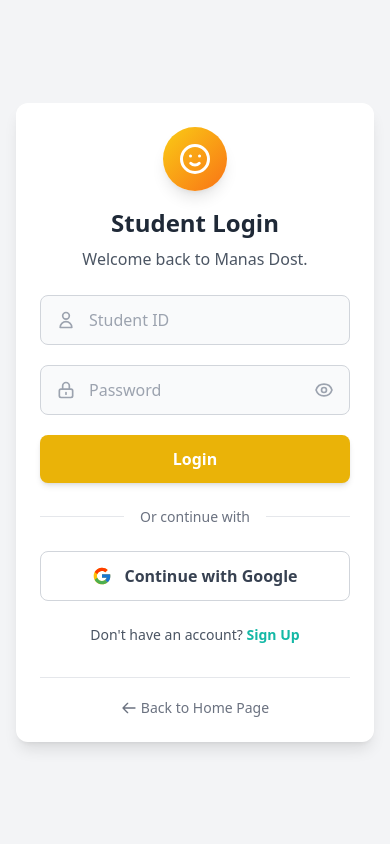
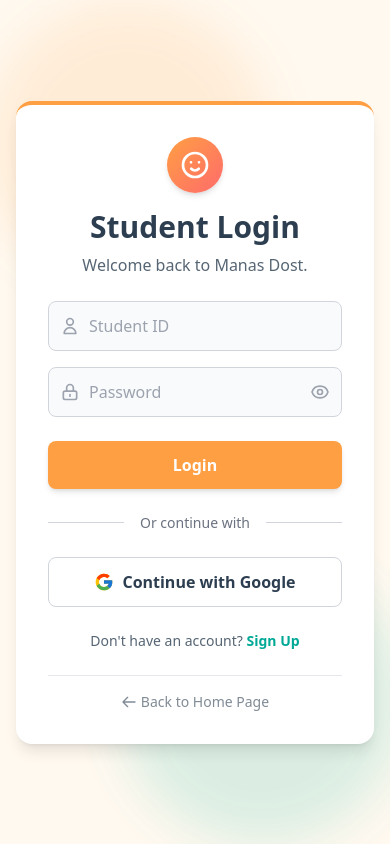
Before and after one commit to maheshwarikashish/Manas-Dost, a React (Vite) app in the folder wellness-project/: page /login in a window 390 px wide. Built offline with nearby package versions, Linux system fonts and the light colour scheme.

Commit message:
make header responsive and restore color theme for login and signup page

```diff
--- a/wellness-project/src/pages/LoginPage.jsx
+++ b/wellness-project/src/pages/LoginPage.jsx
@@ -9,7 +9,6 @@
 const SpinnerIcon = () => <svg className="animate-spin h-5 w-5 text-white" xmlns="http://www.w3.org/2000/svg" fill="none" viewBox="0 0 24 24"><circle className="opacity-25" cx="12" cy="12" r="10" stroke="currentColor" strokeWidth="4"></circle><path className="opacity-75" fill="currentColor" d="M4 12a8 8 0 018-8V0C5.373 0 0 5.373 0 12h4zm2 5.291A7.962 7.962 0 014 12H0c0 3.042 1.135 5.824 3 7.938l3-2.647z"></path></svg>;
 const GoogleIcon = () => <svg className="w-5 h-5" viewBox="0 0 48 48"><path fill="#FFC107" d="M43.611 20.083H42V20H24v8h11.303c-1.649 4.657-6.08 8-11.303 8c-6.627 0-12-5.373-12-12s5.373-12 12-12c3.059 0 5.842 1.154 7.961 3.039l5.657-5.657C34.046 6.053 29.268 4 24 4C12.955 4 4 12.955 4 24s8.955 20 20 20s20-8.955 20-20c0-1.341-.138-2.65-.389-3.917z"></path><path fill="#FF3D00" d="M6.306 14.691l6.571 4.819C14.655 15.108 18.961 12 24 12c3.059 0 5.842 1.154 7.961 3.039l5.657-5.657C34.046 6.053 29.268 4 24 4C16.318 4 9.656 8.337 6.306 14.691z"></path><path fill="#4CAF50" d="M24 44c5.166 0 9.86-1.977 13.409-5.192l-6.19-5.238C29.211 35.091 26.715 36 24 36c-5.222 0-9.618-3.217-11.283-7.946l-6.522 5.025C9.505 39.556 16.227 44 24 44z"></path><path fill="#1976D2" d="M43.611 20.083H42V20H24v8h11.303c-.792 2.237-2.231 4.166-4.087 5.571l6.19 5.238C42.012 36.49 44 30.638 44 24c0-1.341-.138-2.65-.389-3.917z"></path></svg>;
 const ArrowLeftIcon = () => <svg xmlns="http://www.w3.org/2000/svg" className="h-4 w-4 mr-1" fill="none" viewBox="0 0 24 24" stroke="currentColor"><path strokeLinecap="round" strokeLinejoin="round" strokeWidth={2} d="M10 19l-7-7m0 0l7-7m-7 7h18" /></svg>;
-
 
 const LoginPage = ({ onLogin }) => {
     const [id, setId] = useState('');
@@ -38,56 +37,59 @@
     };
 
     return (
-        <section className="min-h-screen flex items-center justify-center bg-gray-100 p-4 sm:p-6 lg:p-8">
-            <div className="w-full max-w-md">
-                <div className="bg-white p-6 sm:p-8 rounded-xl shadow-lg animate-fade-in-up text-center">
-                    <div className="mx-auto mb-4 w-16 h-16 bg-gradient-to-br from-yellow-400 to-orange-500 rounded-full flex items-center justify-center shadow-lg">
-                        <svg xmlns="http://www.w3.org/2000/svg" className="h-9 w-9 text-white" fill="none" viewBox="0 0 24 24" stroke="currentColor"><path strokeLinecap="round" strokeLinejoin="round" strokeWidth={2} d="M14.828 14.828a4 4 0 01-5.656 0M9 10h.01M15 10h.01M21 12a9 9 0 11-18 0 9 9 0 0118 0z" /></svg>
+        <section className="min-h-screen flex items-center justify-center bg-[#FFF9F0] p-4 relative overflow-hidden">
+            <div className="absolute top-0 -left-4 w-72 h-72 bg-[#FF9F43]/20 rounded-full filter blur-xl opacity-70 animate-blob"></div>
+            <div className="absolute bottom-0 -right-4 w-72 h-72 bg-[#00A896]/20 rounded-full filter blur-xl opacity-70 animate-blob animation-delay-4000"></div>
+
+            <div className="w-full max-w-md z-10 animate-fade-in-up">
+                <div className="bg-white p-8 rounded-2xl shadow-lg text-center border-t-4 border-[#FF9F43]">
+                    <div className="mx-auto mb-4 w-14 h-14 bg-gradient-to-br from-[#FF9F43] to-[#FF6B6B] rounded-full flex items-center justify-center shadow-md">
+                        <svg xmlns="http://www.w3.org/2000/svg" className="h-8 w-8 text-white" fill="none" viewBox="0 0 24 24" stroke="currentColor"><path strokeLinecap="round" strokeLinejoin="round" strokeWidth={2} d="M14.828 14.828a4 4 0 01-5.656 0M9 10h.01M15 10h.01M21 12a9 9 0 11-18 0 9 9 0 0118 0z" /></svg>
                     </div>
 
-                    <h2 className="text-2xl sm:text-3xl font-bold mb-2 text-gray-800">Student Login</h2>
-                    <p className="text-gray-600 mb-6 sm:mb-8">Welcome back to Manas Dost.</p>
-
-                    <form onSubmit={handleSubmit} className="space-y-5">
-                        <div className="relative">
-                            <span className="absolute left-4 top-1/2 -translate-y-1/2"><UserIcon /></span>
-                            <input type="text" placeholder="Student ID" className="w-full p-3 pl-12 bg-gray-50 border border-gray-300 rounded-lg focus:outline-none focus:ring-2 focus:ring-yellow-400/50 focus:border-yellow-500 transition" value={id} onChange={(e) => setId(e.target.value)} required />
+                    <h2 className="text-3xl font-bold mb-2 text-[#2C3E50]">Student Login</h2>
+                    <p className="text-[#2C3E50]/80 mb-6">Welcome back to Manas Dost.</p>
+                    <form onSubmit={handleSubmit}>
+                         <div className="space-y-4">
+                            <div className="relative">
+                                <span className="absolute left-3 top-1/2 -translate-y-1/2"><UserIcon /></span>
+                                <input type="text" placeholder="Student ID" className="w-full p-3 pl-10 bg-gray-50 border border-gray-300 rounded-lg focus:outline-none focus:ring-2 focus:ring-[#FF9F43]/50 focus:border-[#FF9F43] transition" value={id} onChange={(e) => setId(e.target.value)} required />
+                            </div>
+                            <div className="relative">
+                                <span className="absolute left-3 top-1/2 -translate-y-1/2"><LockIcon /></span>
+                                <input type={showPassword ? 'text' : 'password'} placeholder="Password" className="w-full p-3 pl-10 pr-10 bg-gray-50 border border-gray-300 rounded-lg focus:outline-none focus:ring-2 focus:ring-[#FF9F43]/50 focus:border-[#FF9F43] transition" value={password} onChange={(e) => setPassword(e.target.value)} required />
+                                <button type="button" onClick={() => setShowPassword(!showPassword)} className="absolute right-3 top-1/2 -translate-y-1/2 text-gray-400 hover:text-[#00A896]">
+                                    {showPassword ? <EyeOffIcon /> : <EyeIcon />}
+                                </button>
+                            </div>
                         </div>
-                        <div className="relative">
-                            <span className="absolute left-4 top-1/2 -translate-y-1/2"><LockIcon /></span>
-                            <input type={showPassword ? 'text' : 'password'} placeholder="Password" className="w-full p-3 pl-12 pr-12 bg-gray-50 border border-gray-300 rounded-lg focus:outline-none focus:ring-2 focus:ring-yellow-400/50 focus:border-yellow-500 transition" value={password} onChange={(e) => setPassword(e.target.value)} required />
-                            <button type="button" onClick={() => setShowPassword(!showPassword)} className="absolute right-4 top-1/2 -translate-y-1/2 text-gray-400 hover:text-teal-500">
-                                {showPassword ? <EyeOffIcon /> : <EyeIcon />}
-                            </button>
-                        </div>
-
-                        <button type="submit" disabled={isLoading} className="w-full bg-yellow-500 text-white font-bold py-3 px-4 rounded-lg shadow-md hover:bg-yellow-600 hover:shadow-lg transform hover:-translate-y-0.5 transition-all flex items-center justify-center disabled:opacity-70 disabled:cursor-not-allowed">
+                        <button type="submit" disabled={isLoading} className="w-full mt-6 bg-[#FF9F43] text-white font-bold py-3 px-4 rounded-lg shadow-md hover:bg-[#E88E33] hover:shadow-lg transform hover:-translate-y-0.5 transition-all flex items-center justify-center disabled:opacity-70 disabled:cursor-not-allowed">
                             {isLoading ? <SpinnerIcon /> : 'Login'}
                         </button>
 
-                        {error && <p className="text-red-500 text-sm mt-4">{error}</p>}
+                        {error && <p className="text-[#FF6B6B] text-sm mt-4">{error}</p>}
                     </form>
 
                     <div className="flex items-center my-6">
-                        <div className="flex-grow border-t border-gray-200"></div>
+                        <div className="flex-grow border-t border-gray-300"></div>
                         <span className="flex-shrink mx-4 text-sm text-gray-500">Or continue with</span>
-                        <div className="flex-grow border-t border-gray-200"></div>
+                        <div className="flex-grow border-t border-gray-300"></div>
                     </div>
 
-                    <button className="w-full py-3 px-4 border border-gray-300 rounded-lg flex items-center justify-center space-x-3 hover:bg-gray-50 transition-colors">
+                    <button className="w-full py-3 px-4 border border-gray-300 rounded-lg flex items-center justify-center space-x-2 hover:bg-gray-50 transition-colors">
                         <GoogleIcon />
-                        <span className="font-semibold text-gray-700">Continue with Google</span>
+                        <span className="font-semibold text-[#2C3E50]">Continue with Google</span>
                     </button>
 
-                    <p className="text-sm text-gray-600 mt-6">
+                    <p className="text-sm text-[#2C3E50]/80 mt-6">
                         Don't have an account?{' '}
-                        <Link to="/signup" className="font-semibold text-teal-500 hover:underline">
+                        <Link to="/signup" className="font-semibold text-[#00A896] hover:underline">
                             Sign Up
                         </Link>
                     </p>
 
-                    <div className="mt-8 border-t border-gray-200 pt-5">
-                        <Link to="/" className="text-sm text-gray-500 hover:text-gray-700 hover:underline flex items-center justify-center w-full">
+                    <div className="mt-6 border-t border-gray-200 pt-4">
+                        <Link to="/" className="text-sm text-[#2C3E50]/60 hover:text-[#2C3E50] hover:underline flex items-center justify-center w-full">
                             <ArrowLeftIcon />
                             Back to Home Page
                         </Link>
```
Also changed, not shown: wellness-project/src/components/Header.jsx (+74 -14 lines), wellness-project/src/pages/SignupPage.jsx (+28 -26 lines).
